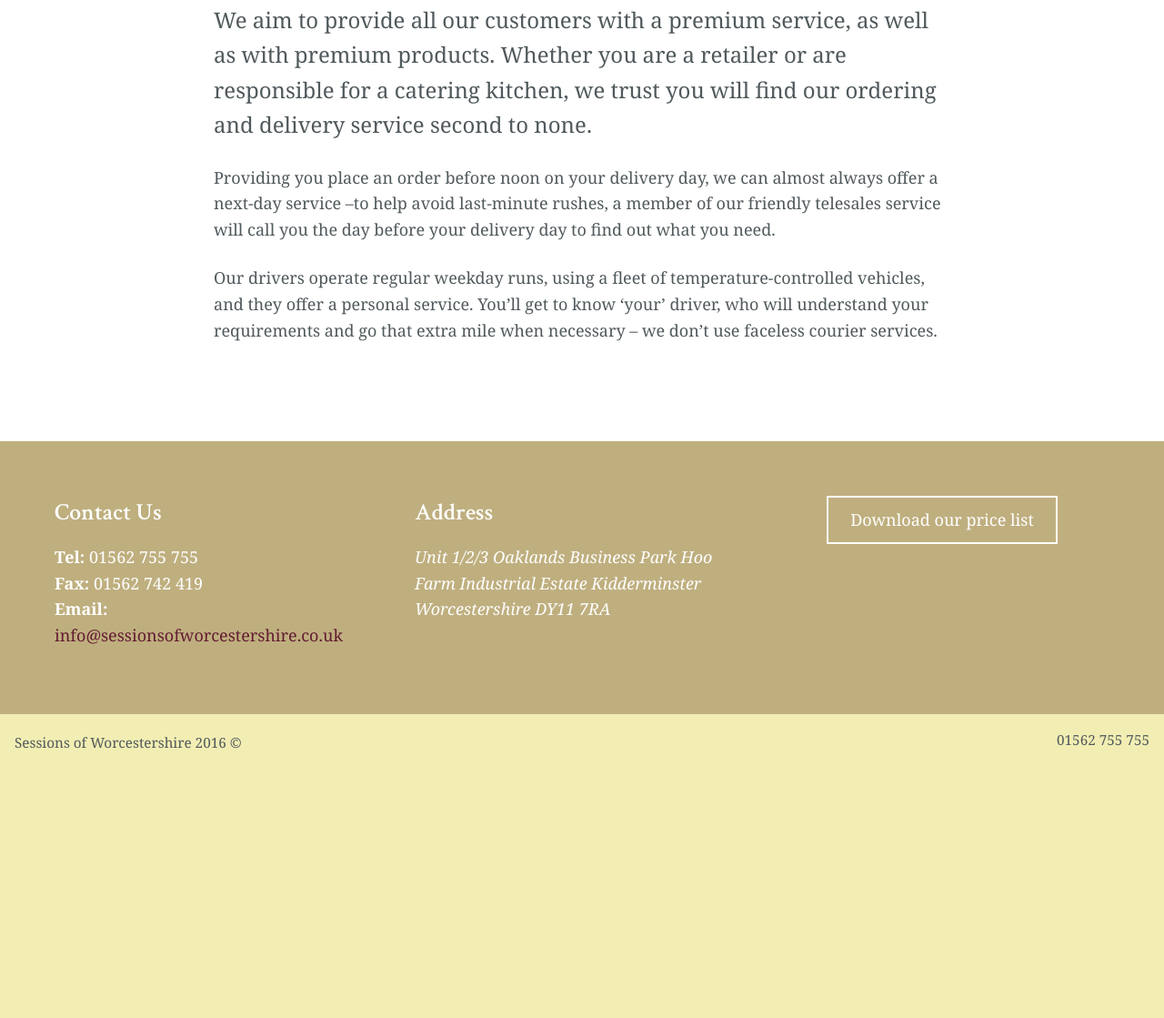
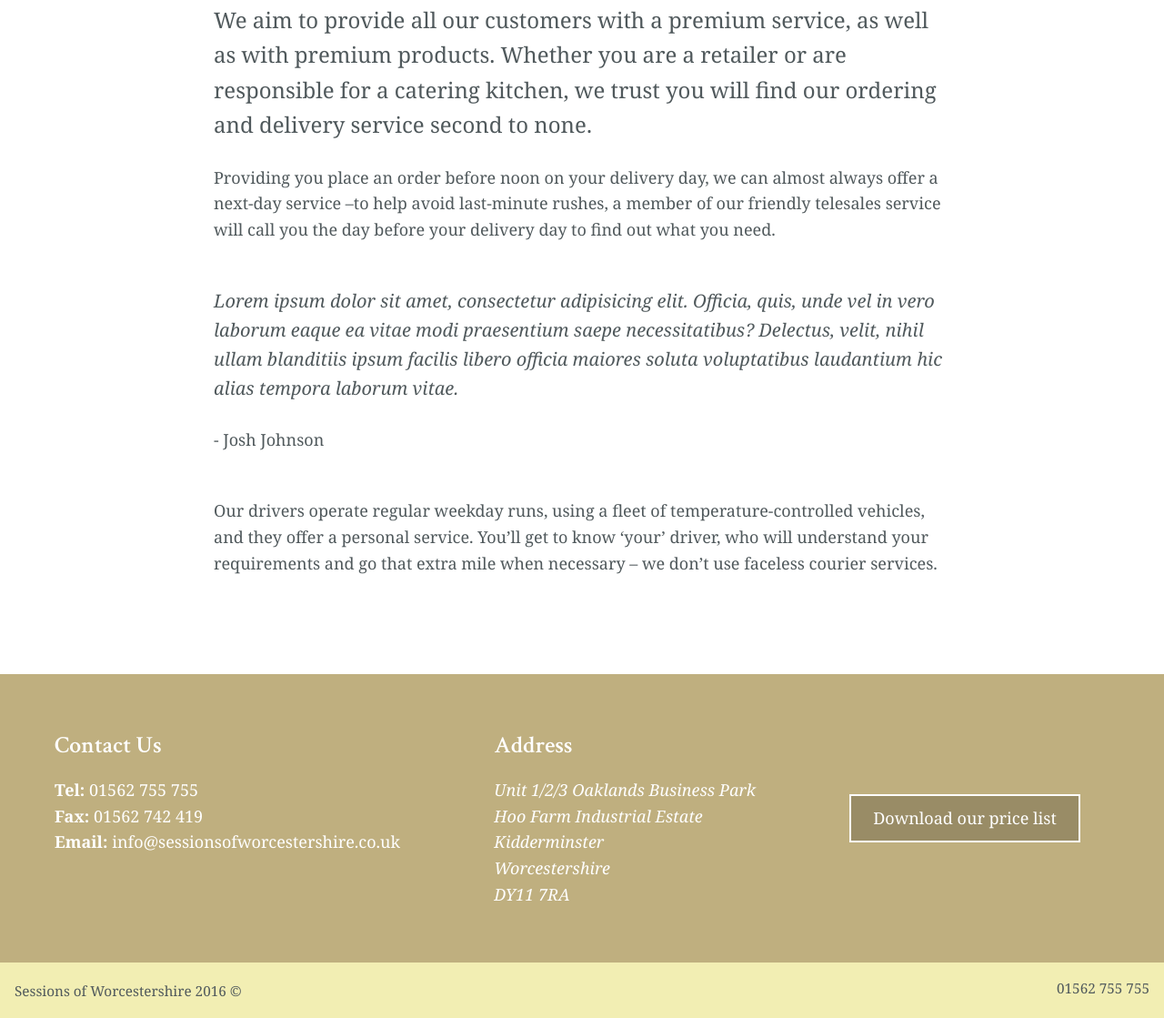
Before and after one commit to jshjohnson/SessionsOfWorcestershire, a website: page index.html in a window 1280 px wide. Shown: the part 681-1800 px from the top of the page at 91% size. Before the commit the page ends 1527 px from the top, so only its background shows below. Drawn offline with Linux system fonts and the light colour scheme.

Commit message:
Structuring

```diff
--- a/index.html
+++ b/index.html
@@ -10,7 +10,10 @@
     <link rel="stylesheet" href="/assets/styles/css/main.min.css">
 </head>
 <body>
-    <header class="section section--primary hero">
+    <header class="section section--overlay">
+        <div class="logo logo--primary">
+            <img src="/assets/images/logo/default.svg" alt="" class="logo__image">
+        </div>
         <nav class="nav nav--primary">
             <ul class="nav__list list-inline list-unstyled">
                 <li class="nav__item">
@@ -33,11 +36,10 @@
                 </li> -->
             </ul>
         </nav>
-        <div class="logo">
-            <img src="/assets/images/logo/default.svg" alt="" class="logo__image">
-        </div>
+    </header>
+    <section class="section section--primary hero" style="background-image: url('assets/images/hero/slice.png');">
         <h1 class="hero__title">Services</h1>
-    </header>
+    </section>
     <section class="section section--lg section--plain">
         <div class="container container--xs">
             <article class="content">
@@ -45,33 +47,38 @@
 
                 <p>Providing you place an order before noon on your delivery day, we can almost always offer a next-day service –to help avoid last-minute rushes, a member of our friendly telesales service will call you the day before your delivery day to find out what you need.</p>
 
+                <blockquote>
+                    <p>Lorem ipsum dolor sit amet, consectetur adipisicing elit. Officia, quis, unde vel in vero laborum eaque ea vitae modi praesentium saepe necessitatibus? Delectus, velit, nihil ullam blanditiis ipsum facilis libero officia maiores soluta voluptatibus laudantium hic alias tempora laborum vitae.</p>
+                    <cite>- Josh Johnson</cite>
+                </blockquote>
+
                 <p>Our drivers operate regular weekday runs, using a fleet of temperature-controlled vehicles, and they offer a personal service. You’ll get to know ‘your’ driver, who will understand your requirements and go that extra mile when necessary – we don’t use faceless courier services.</p>
             </article>
         </div>
     </section>
     <footer class="section section--lowlight">
         <div class="container">
-            <div class="row">
-                <div class="col-sm-4">
+            <div class="row row--valign">
+                <div class="col-sm-6 col-md-5 col--valign-sm col--valign-top">
                     <h3>Contact Us</h3>
                     <ul class="list-unstyled">
                         <li><strong>Tel:</strong> 01562 755 755</li>
                         <li><strong>Fax:</strong> 01562 742 419</li>
-                        <li><strong>Email:</strong> <a href="">info@sessionsofworcestershire.co.uk</a></li>
+                        <li><strong>Email:</strong> <a href="" class="text-inverse">info@sessionsofworcestershire.co.uk</a></li>
                     </ul>
                 </div>
-                <div class="col-sm-4">
+                <div class="col-sm-6 col-md-4 col--valign-sm col--valign-top">
                     <h3>Address</h3>
-                    <address>
-                        Unit 1/2/3 Oaklands Business Park
-                        Hoo Farm Industrial Estate
-                        Kidderminster
-                        Worcestershire
+                    <address class="zero-bottom">
+                        Unit 1/2/3 Oaklands Business Park<br>
+                        Hoo Farm Industrial Estate<br>
+                        Kidderminster<br>
+                        Worcestershire<br>
                         DY11 7RA
                     </address>
                 </div>
-                <div class="col-sm-4 text-center">
-                    <a href="" class="btn btn--light">Download our price list</a>
+                <div class="col-sm-3 text-center col col--valign-sm col--valign-middle hidden-sm hidden-xs">
+                    <a href="" class="btn btn--light btn--overlay">Download our price list</a>
                 </div>
             </div>
         </div>
```
